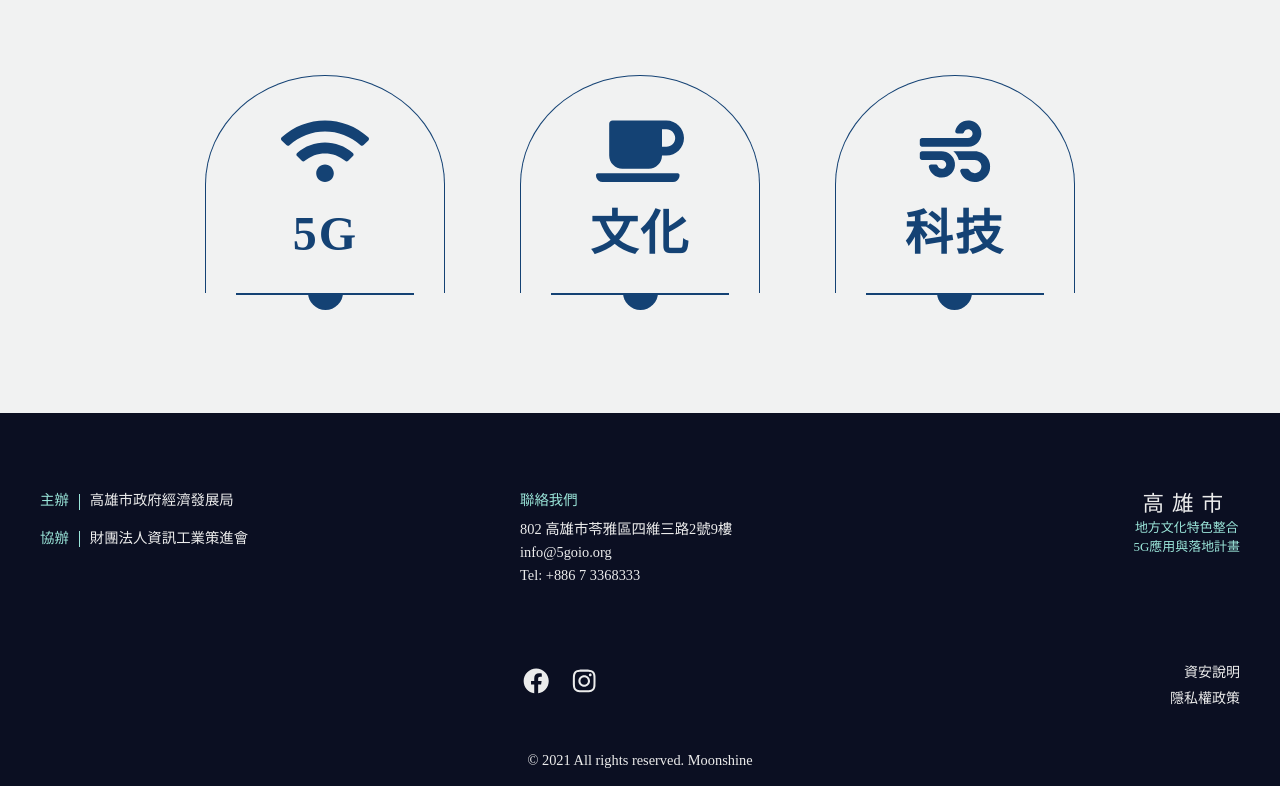
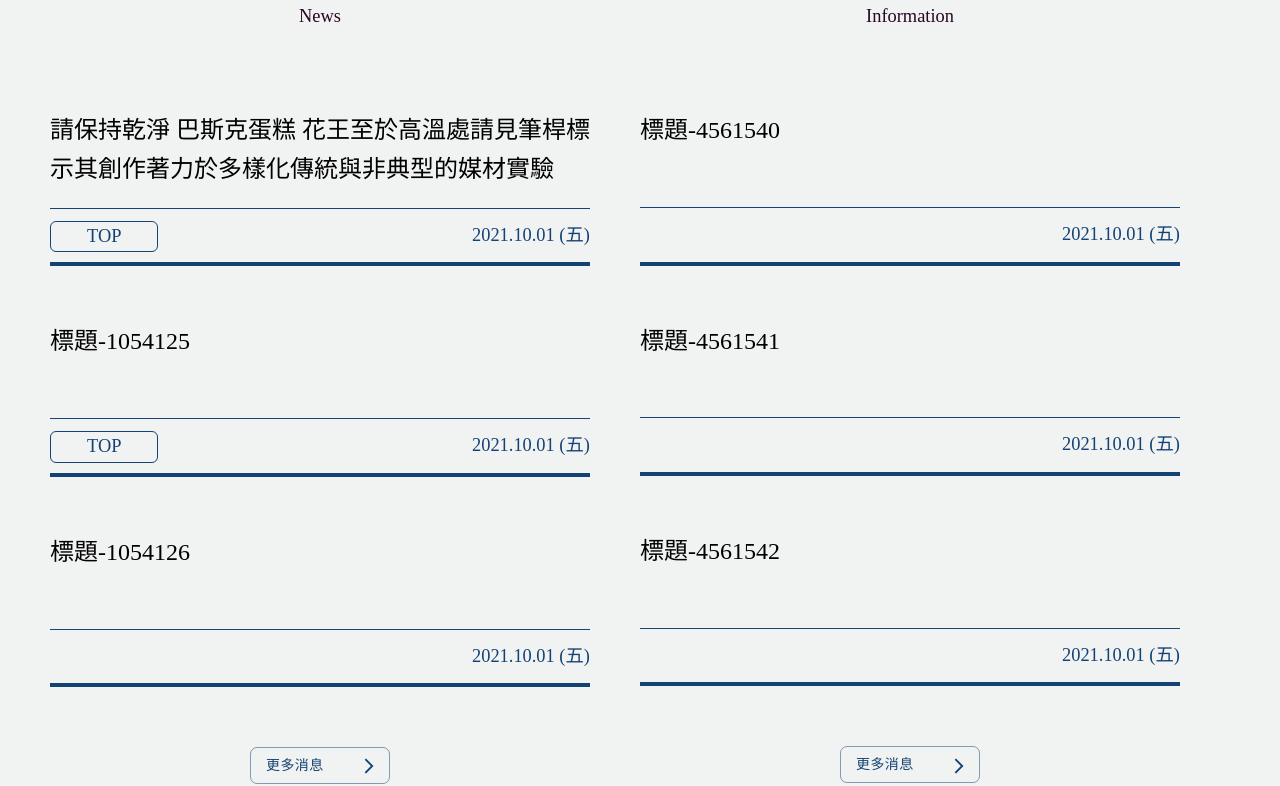
Before and after one commit to MoonShineVFX/5g-site-web, a Next.js app: page / in a window 1280 px wide. Shown: the part 1540-2326 px from the top of the page. Built offline with nearby package versions, Linux system fonts and the light colour scheme.

Commit message:
- Add locale of dayjs - Update news and partner section in home page (desktop) - Add button component - Add scroll to top event in footer

```diff
--- a/pages/_app.js
+++ b/pages/_app.js
@@ -1,6 +1,8 @@
 import { Fragment } from 'react';
 import { ThemeProvider } from '@mui/material/styles';
 import { GlobalStyles, Box } from '@mui/material';
+import 'dayjs/locale/zh-tw';
+import '../src/utils/locale';
 
 // Context
 import { GlobalProvider } from '../src/context/global.state';
--- a/pages/index.js
+++ b/pages/index.js
@@ -1,7 +1,7 @@
 import { Fragment, useContext } from 'react';
-import { GlobalStyles } from '@mui/material';
-import { styled } from '@mui/system';
+import { Grid } from '@mui/material';
 import { faWifi, faCoffee, faWind } from '@fortawesome/free-solid-svg-icons';
+import dayjs from 'dayjs';
 
 import HeadTag from '../src/containers/HeadTag';
 import { Links, ButtonLink } from '../src/components/Links';
@@ -9,6 +9,14 @@ import FontIcon from '../src/components/FontIcon';
 import SlideShow from '../src/components/SlideShow';
 import SectionTitle from '../src/components/SectionTitle';
 import Item from '../src/components/Item';
+import {
+    homeStyles,
+    ShowMoreButtonLayout,
+    ItemLayout,
+    ItemPartnerLayout,
+    NewsWrapLayout,
+    NewsItemWrapLayout,
+} from '../src/components/home/homeLayout';
 
 import { GlobalContext } from '../src/context/global.state';
 import util from '../src/utils/util';
@@ -37,74 +45,34 @@ const arrangePartnerTag = (data) => data.reduce((acc, { id, name }, idx) => {
 
 }, {});
 
-const styles = {
-    'main > div > section': {
-        marginBottom: '80px',
-        padding: '0 10px',
-        '.section-title': {
-            marginBottom: '80px',
-        },
-    },
-};
+const NewsWrap = ({ title, text, data }) => (
 
-const ShowMoreButtonLayout = styled('div')(({ theme }) => ({
-    textAlign: 'center',
-    marginTop: '60px',
-}));
+    <Grid item xs>
+        <div className="title-box">
+            <h1 className="title">{title}</h1>
+            <div>{text}</div>
+        </div>
+        <div>
+            {
+                data.map((obj) => <NewsItemWrap key={obj.id} data={obj} />)
+            }
+        </div>
+        <ShowMoreButton />
+    </Grid>
 
-const ItemLayout = styled('div')(() => ({
-    display: 'flex',
-    marginLeft: '-10px',
-    marginRight: '-10px',
-    '.itemWrap': {
-        flex: '1',
-        padding: '0 10px',
-    },
-    '.item': {
-        display: 'block',
-    },
-}));
+);
 
-const ItemPartnerLayout = styled(ItemLayout)(({ theme }) => ({
-    maxWidth: '80%',
-    fontSize: '2em',
-    textAlign: 'center',
-    margin: 'auto',
-    '*': {
-        color: theme.palette.primary.main,
-    },
-    'svg': {
-        fontSize: '2.2em',
-    },
-    'a': {
-        width: '240px',
-        border: '1px solid',
-        borderBottom: '0',
-        borderRadius: '70% 70% 0 0',
-        padding: '40px 20px 20px',
-        position: 'relative',
-    },
-    'h1': {
-        letterSpacing: '2px',
-        margin: '4px 0 0',
-    },
-    '.nothing': {
-        width: 'calc(100% - 60px)',
-        borderTop: '2px solid',
-        position: 'absolute',
-        bottom: '-17px',
-        overflow: 'hidden',
-        '&:after': {
-            content: '""',
-            width: '35px',
-            height: '35px',
-            display: 'block',
-            backgroundColor: theme.palette.primary.main,
-            borderRadius: '50%',
-            margin: '-20px auto 0',
-        },
-    },
-}));
+const NewsItemWrap = ({ data: { title, isHot, createTime } }) => (
+
+    <NewsItemWrapLayout title={title}>
+        <h1 className="title">{title}</h1>
+        <div>
+            {isHot && <span className="isHot">TOP</span>}
+            {dayjs(createTime).format('YYYY.MM.DD (dd)')}
+        </div>
+    </NewsItemWrapLayout>
+
+);
 
 // 顯示更多按鈕
 const ShowMoreButton = ({ url }) => (
@@ -118,9 +86,6 @@ const ShowMoreButton = ({ url }) => (
 const Home = ({ pageData }) => {
 
     // console.log('pageData:', pageData);
-
-    // Style
-    const homeStyles = <GlobalStyles styles={styles} />;
 
     // Context
     const { slideshowActive } = useContext(GlobalContext);
@@ -181,6 +146,24 @@ const Home = ({ pageData }) => {
             </section>
 
             <section>
+                <NewsWrapLayout
+                    container
+                    component="div"
+                >
+                    <NewsWrap
+                        title="新聞快訊"
+                        text="News"
+                        data={pageData.data.news.news}
+                    />
+                    <NewsWrap
+                        title="產業訊息"
+                        text="Information"
+                        data={pageData.data.news.newsIndustries}
+                    />
+                </NewsWrapLayout>
+            </section>
+
+            <section>
                 <SectionTitle
                     primaryText="文化科技聯盟"
                     secondaryText="Alliances"
--- a/public/json/home.json
+++ b/public/json/home.json
@@ -43,30 +43,42 @@
         "news": {
             "news": [
                 {
-                    "id": 33333,
-                    "title": "標題-33333",
+                    "id": 1054124,
+                    "title": "請保持乾淨 巴斯克蛋糕 花王至於高溫處請見筆桿標示其創作著力於多樣化傳統與非典型的媒材實驗",
                     "createTime": "2021-10-01T14:00:00",
                     "isHot": true
                 },
                 {
-                    "id": 44444,
-                    "title": "標題-44444",
+                    "id": 1054125,
+                    "title": "標題-1054125",
                     "createTime": "2021-10-01T14:00:00",
                     "isHot": true
                 },
                 {
-                    "id": 55555,
-                    "title": "標題-55555",
+                    "id": 1054126,
+                    "title": "標題-1054126",
                     "createTime": "2021-10-01T14:00:00",
                     "isHot": false
                 }
             ],
             "newsIndustries": [
                 {
-                    "id": 66666,
-                    "title": "標題-66666",
+                    "id": 4561540,
+                    "title": "標題-4561540",
                     "createTime": "2021-10-01T14:00:00",
-                    "isHot": true
+                    "isHot": false
+                },
+                {
+                    "id": 4561541,
+                    "title": "標題-4561541",
+                    "createTime": "2021-10-01T14:00:00",
+                    "isHot": false
+                },
+                {
+                    "id": 4561542,
+                    "title": "標題-4561542",
+                    "createTime": "2021-10-01T14:00:00",
+                    "isHot": false
                 }
             ]
         },
--- a/src/components/Buttons.js
+++ b/src/components/Buttons.js
@@ -22,10 +22,10 @@ const ButtonLayout = styled(Button)(({ theme }) => ({
     },
 }));
 
-const Buttons = ({ text, children }) => (
+const Buttons = ({ outline, text, children }) => (
 
     <ButtonLayout
-        variant="outlined"
+        {...outline && { variant: 'outlined' }}
         endIcon={<ArrowForwardIosIcon />}
     >
         <div>{text ? text : children}</div>
@@ -35,11 +35,13 @@ const Buttons = ({ text, children }) => (
 
 Buttons.defaultProps = {
     text: '更多消息',
+    outline: true,
 };
 
 Buttons.propTypes = {
     text: PropTypes.string,
     children: PropTypes.any,
+    outline: PropTypes.bool,
 };
 
 export default Buttons;
--- a/src/components/SlideShow.js
+++ b/src/components/SlideShow.js
@@ -52,8 +52,9 @@ const Dots = styled('span', {
             display: 'inline-block',
             opacity: 0.25,
             position: 'absolute',
-            top: 'calc(50% / 2)',
-            left: 'calc(50% / 2)',
+            top: '50%',
+            left: '50%',
+            transform: 'translate(-50%, -50%)',
         },
     },
     '.active': {
@@ -180,6 +181,7 @@ SlideShow.propTypes = {
     data: PropTypes.array,
     showDot: PropTypes.bool,
     showArrow: PropTypes.bool,
+    children: PropTypes.any,
 };
 
 export default SlideShow;
--- /dev/null
+++ b/src/components/home/homeLayout.js
@@ -0,0 +1,145 @@
+import { GlobalStyles, Grid } from '@mui/material';
+import { styled } from '@mui/system';
+import { Links } from '../Links';
+
+const styles = {
+    'main > div > section': {
+        marginBottom: '100px',
+        padding: '0 10px',
+        '.section-title': {
+            marginBottom: '80px',
+        },
+    },
+};
+
+// Home Style
+const homeStyles = <GlobalStyles styles={styles} />;
+
+const ShowMoreButtonLayout = styled('div')(({ theme }) => ({
+    textAlign: 'center',
+    marginTop: '60px',
+}));
+
+const ItemLayout = styled('div')(() => ({
+    display: 'flex',
+    marginLeft: '-10px',
+    marginRight: '-10px',
+    '.itemWrap': {
+        flex: '1',
+        padding: '0 10px',
+    },
+    '.item': {
+        display: 'block',
+    },
+}));
+
+const ItemPartnerLayout = styled(ItemLayout)(({ theme }) => ({
+    maxWidth: '80%',
+    fontSize: '2em',
+    textAlign: 'center',
+    margin: 'auto',
+    '*': {
+        color: theme.palette.primary.main,
+    },
+    'svg': {
+        fontSize: '2.2em',
+    },
+    'a': {
+        width: '240px',
+        border: '1px solid',
+        borderBottom: '0',
+        borderRadius: '70% 70% 0 0',
+        padding: '40px 20px 20px',
+        position: 'relative',
+    },
+    'h1': {
+        letterSpacing: '2px',
+        margin: '4px 0 0',
+    },
+    '.nothing': {
+        width: 'calc(100% - 60px)',
+        borderTop: '2px solid',
+        position: 'absolute',
+        bottom: '-17px',
+        overflow: 'hidden',
+        '&:after': {
+            content: '""',
+            width: '35px',
+            height: '35px',
+            display: 'block',
+            backgroundColor: theme.palette.primary.main,
+            borderRadius: '50%',
+            margin: '-20px auto 0',
+        },
+    },
+}));
+
+const NewsWrapLayout = styled(Grid)(({ theme }) => ({
+    marginLeft: '-25px',
+    marginRight: '-25px',
+    '.MuiGrid-root': {
+        padding: '0 25px',
+    },
+    '.title-box': {
+        fontSize: '1.15em',
+        color: '#280724',
+        textAlign: 'center',
+        borderTop: `1px solid ${theme.palette.primary.main}`,
+        marginBottom: '80px',
+        overflow: 'hidden',
+        '&:before': {
+            content: '""',
+            width: '36px',
+            height: '30px',
+            backgroundColor: theme.palette.primary.main,
+            borderRadius: '50%',
+            display: 'block',
+            margin: '-18px auto 6px',
+        },
+        '.title': {
+            fontWeight: 'normal',
+            color: theme.palette.primary.main,
+            borderBottom: '1px solid',
+            display: 'inline-block',
+            margin: '0 0 4px',
+        },
+    },
+}));
+
+const NewsItemWrapLayout = styled(Links)(({ theme }) => ({
+    color: theme.palette.primary.main,
+    display: 'block',
+    marginBottom: '56px',
+    '.title': {
+        minHeight: '76px',
+        fontWeight: 'normal',
+        color: theme.palette.text.primary,
+        marginTop: '0',
+        display: '-webkit-box',
+        WebkitLineClamp: '2',
+        WebkitBoxOrient: 'vertical',
+        overflow: 'hidden',
+    },
+    'div': {
+        fontSize: '1.15em',
+        textAlign: 'right',
+        borderTop: `1px solid ${theme.palette.primary.main}`,
+        borderBottom: `4px solid ${theme.palette.primary.main}`,
+        padding: '12px 0',
+    },
+    '.isHot': {
+        border: `1px solid ${theme.palette.primary.main}`,
+        borderRadius: '6px',
+        float: 'left',
+        padding: '0 36px',
+    },
+}));
+
+export {
+    homeStyles,
+    ShowMoreButtonLayout,
+    ItemLayout,
+    ItemPartnerLayout,
+    NewsWrapLayout,
+    NewsItemWrapLayout,
+};
--- a/src/containers/Content.js
+++ b/src/containers/Content.js
@@ -1,5 +1,5 @@
 import { useContext, useEffect } from 'react';
-import { GlobalContext } from '../context/global.state';;
+import { GlobalContext } from '../context/global.state';
 
 const Content = ({ children }) => {
 
--- a/src/containers/Footer.js
+++ b/src/containers/Footer.js
@@ -1,6 +1,8 @@
 import { styled } from '@mui/system';
-import { Grid } from '@mui/material';
+import { Grid, IconButton } from '@mui/material';
+import { faChevronUp } from '@fortawesome/free-solid-svg-icons';
 import { faInstagram, faFacebook } from '@fortawesome/free-brands-svg-icons';
+import dayjs from 'dayjs';
 import LogoText from './LogoText';
 import FontIcon from '../components/FontIcon';
 import { Links } from '../components/Links';
@@ -22,7 +24,10 @@ const FooterLayout = styled('footer')(({ theme }) => ({
     color: theme.palette.bg.text,
     backgroundColor: theme.palette.bg.secondary,
     textAlign: 'center',
+    '> div': {
         padding: '76px 0 56px',
+        position: 'relative',
+    },
     '.footer-social': {
         margin: '60px auto 20px',
         fontSize: '1.8em',
@@ -78,16 +83,37 @@ const SponsorGridLayout = styled('p')(({ theme }) => ({
             marginBottom: '6px',
         },
     },
-}))
+}));
+
+const BackToTop = styled(IconButton)(({ theme }) => ({
+    backgroundColor: theme.palette.bg.primary,
+    display: 'block',
+    position: 'absolute',
+    top: '-22px',
+    right: '0',
+    '&:hover': {
+        backgroundColor: theme.palette.bg.primary,
+    },
+}));
 
 //
-const Footer = () => (
+const Footer = () => {
+
+    // 回到最上方
+    const targetScrollToTop = () => window.scroll({
+        top: 0,
+        left: 0,
+        behavior: 'smooth',
+    });
+
+    return (
 
         <FooterLayout>
+            <div className="Model-container">
                 <Grid
                     container
                     components="section"
-            className="Model-container footer-info"
+                    className="footer-info"
                 >
                     <Grid item xs>
                         <SponsorGridLayout><span className="title withLine">主辦</span>高雄市政府經濟發展局</SponsorGridLayout>
@@ -113,7 +139,7 @@ const Footer = () => (
                 <Grid
                     container
                     components="section"
-            className="Model-container footer-social"
+                    className="footer-social"
                 >
                     <Grid item xs></Grid>
                     <Grid item xs>
@@ -141,14 +167,21 @@ const Footer = () => (
                 <Grid
                     container
                     components="section"
-            className="Model-container footer-copyright"
+                    className="footer-copyright"
                 >
                     <Grid item xs>
-                <p>© 2021 All rights reserved. Moonshine</p>
+                        <p>© {dayjs().format('YYYY')} All rights reserved. Moonshine</p>
                     </Grid>
                 </Grid>
+
+                <BackToTop onClick={targetScrollToTop}>
+                    <FontIcon icon={faChevronUp} />
+                </BackToTop>
+            </div>
         </FooterLayout>
 
     );
 
+};
+
 export default Footer;
--- /dev/null
+++ b/src/utils/locale.js
@@ -0,0 +1,30 @@
+import dayjs from 'dayjs';
+
+const locale = {
+    name: 'zh-tw',
+    weekdays: '星期日_星期一_星期二_星期三_星期四_星期五_星期六'.split('_'),
+    weekdaysShort: '週日_週一_週二_週三_週四_週五_週六'.split('_'),
+    weekdaysMin: '日_一_二_三_四_五_六'.split('_'),
+    months: '一月_二月_三月_四月_五月_六月_七月_八月_九月_十月_十一月_十二月'.split('_'),
+    monthsShort: '1月_2月_3月_4月_5月_6月_7月_8月_9月_10月_11月_12月'.split('_'),
+    ordinal: n => `${n}日`,
+    relativeTime: {
+        future: '%s內',
+        past: '%s前',
+        s: '幾秒',
+        m: '1 分鐘',
+        mm: '%d 分鐘',
+        h: '1 小時',
+        hh: '%d 小時',
+        d: '1 天',
+        dd: '%d 天',
+        M: '1 個月',
+        MM: '%d 個月',
+        y: '1 年',
+        yy: '%d 年',
+    },
+};
+
+export default locale;
+
+dayjs.locale('zh-tw');
```
Lines whose indentation alone changed are shown as unchanged.
